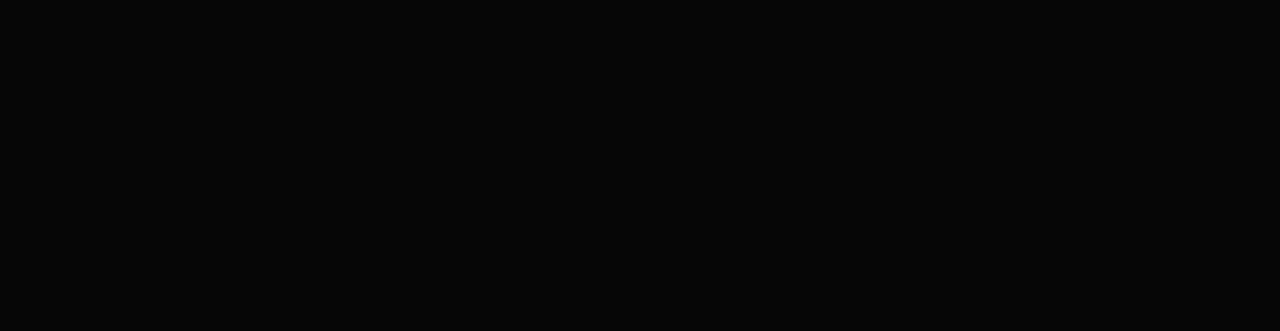
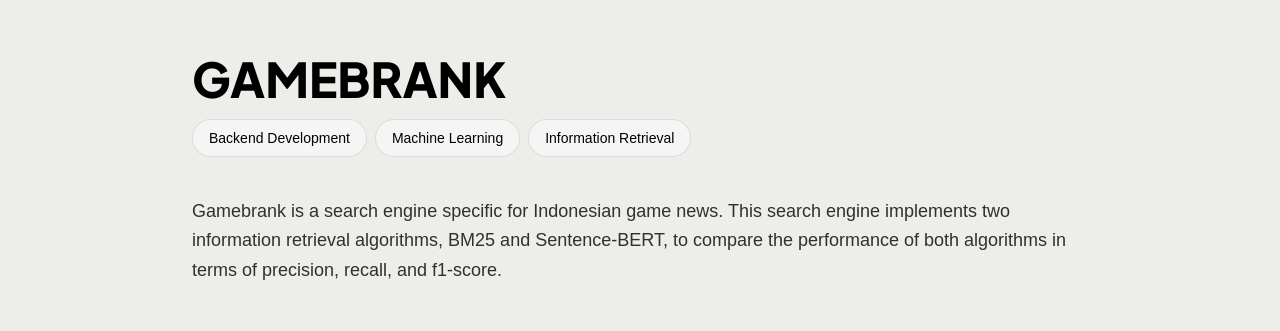
Before and after one commit to mfaruqi35/portofolio, a Next.js app: page /works/gamebrank in a window 1280 px wide. Before the commit this address had no page. Shown: the part 601-932 px from the top of the page. Before the commit the page ends 800 px from the top, so only its background shows below. Built offline with nearby package versions, Linux system fonts and the light colour scheme.

Commit message:
feat: modify description to have paragraphs

```diff
--- a/app/data/projects.ts
+++ b/app/data/projects.ts
@@ -22,14 +22,14 @@ const LOREM_IPSUM =
 
 export const projects: Project[] = [
   {
-    slug: "gamebrenk",
-    title: "GAMEBRENK",
+    slug: "gamebrank",
+    title: "GAMEBRANK",
     image: "/projects/gamebrank/thumbnail.webp",
     tags: ["Backend Development", "Machine Learning", "Information Retrieval"],
-    description: "Gamebrenk is a specific search engine for Indonesian game news. This Search engine implements two information retrieval algorithms, BM25 and Sentence-BERT, to compare the performance of both algorithms in terms of precision, recall, and f1-score.",
+    description: `Gamebrank is a search engine specific for Indonesian game news. This search engine implements two information retrieval algorithms, BM25 and Sentence-BERT, to compare the performance of both algorithms in terms of precision, recall, and f1-score. `,
     repoLink: "https://github.com/affanshdr/Search-Engine-Stephy.git",
     // projectLink: "https://example.com",
-    video: "https://res.cloudinary.com/dnu2tbnva/video/upload/v1777187561/Gamebrenk_demo_qfnkax.mp4",
+    video: "https://res.cloudinary.com/dnu2tbnva/video/upload/v1777217826/gamebrank_demo_en1yvr.mp4",
   },
   {
     slug: "pothole-segmentation",
--- a/app/works/[slug]/page.tsx
+++ b/app/works/[slug]/page.tsx
@@ -82,9 +82,11 @@ export default async function ProjectDetailPage({
 
         {/* Konten Deskripsi & Link */}
         <div className="space-y-8">
-          <p className="text-lg leading-relaxed text-black/80">
-            {project.description}
-          </p>
+          <div className="flex flex-col gap-4 text-lg leading-relaxed text-black/80">
+            {project.description.split('\n').filter(p => p.trim() !== '').map((paragraph, index) => (
+              <p key={index}>{paragraph}</p>
+            ))}
+          </div>
 
           <div className="flex flex-wrap gap-4 pt-4">
             {project.projectLink && (
```
